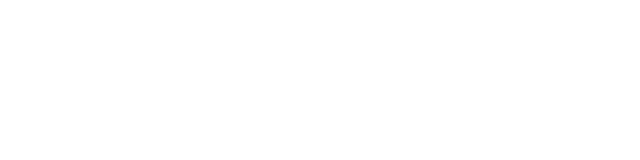
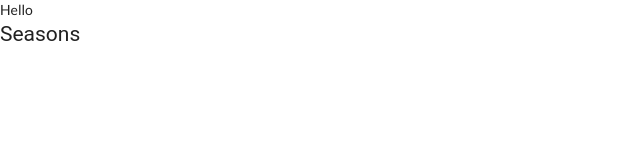
Before and after one commit to ejooremmanuel/seasonsapp, a React (Create React App) app in the folder seasons/: page / in a window 1280 px wide. Shown: the top 160 px of the page, without its empty margins (0-640 px from the left). Built offline with nearby package versions, Linux system fonts and the light colour scheme.

Commit message:
adding material UI

```diff
--- a/seasons/package.json
+++ b/seasons/package.json
@@ -3,6 +3,7 @@
   "version": "0.1.0",
   "private": true,
   "dependencies": {
+    "@material-ui/core": "^4.12.3",
     "@testing-library/jest-dom": "^5.11.4",
     "@testing-library/react": "^11.1.0",
     "@testing-library/user-event": "^12.1.10",
--- a/seasons/public/index.html
+++ b/seasons/public/index.html
@@ -22,6 +22,10 @@
       Learn how to configure a non-root public URL by running `npm run build`.
     -->
     <title>Seasons App</title>
+    <link
+      rel="stylesheet"
+      href="https://cdnjs.cloudflare.com/ajax/libs/semantic-ui/2.4.1/semantic.min.css"
+    />
   </head>
   <body>
     <noscript>You need to enable JavaScript to run this app.</noscript>
--- a/seasons/src/App.js
+++ b/seasons/src/App.js
@@ -1,7 +1,13 @@
 import React from "react";
+import SeasonDisplay from "./SeasonDisplay";
 
 const App = () => {
-  return <div></div>;
+  return (
+    <div>
+      Hello
+      <SeasonDisplay />
+    </div>
+  );
 };
 
 export default App;
--- /dev/null
+++ b/seasons/src/SeasonDisplay.js
@@ -0,0 +1,12 @@
+import React from "react";
+import { Typography } from "@material-ui/core";
+
+const SeasonDisplay = () => {
+  return (
+    <div>
+      <Typography variant="h5">Seasons</Typography>
+    </div>
+  );
+};
+
+export default SeasonDisplay;
```
Also changed, not shown: 2 other files (tests, documents, lock files or other folders).
